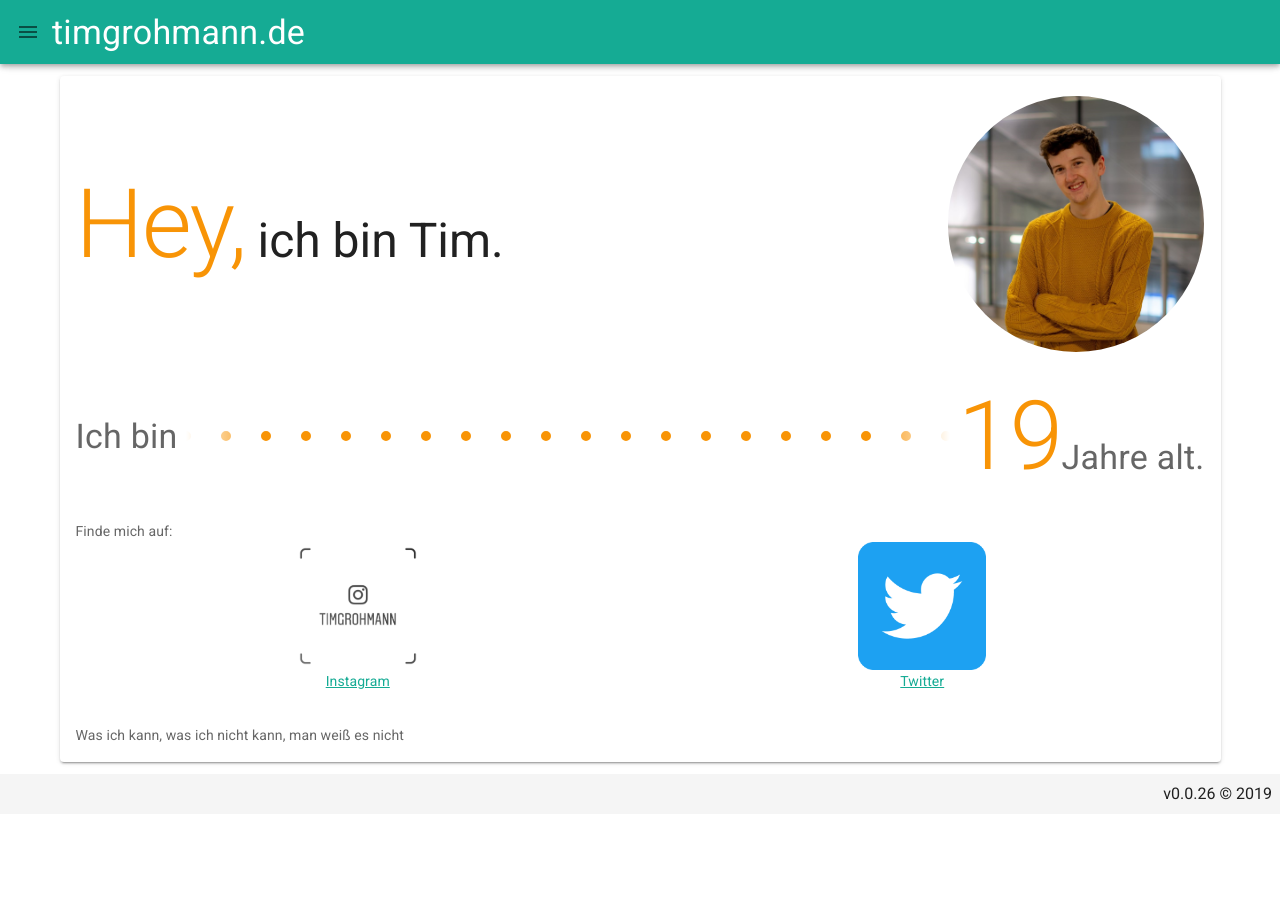
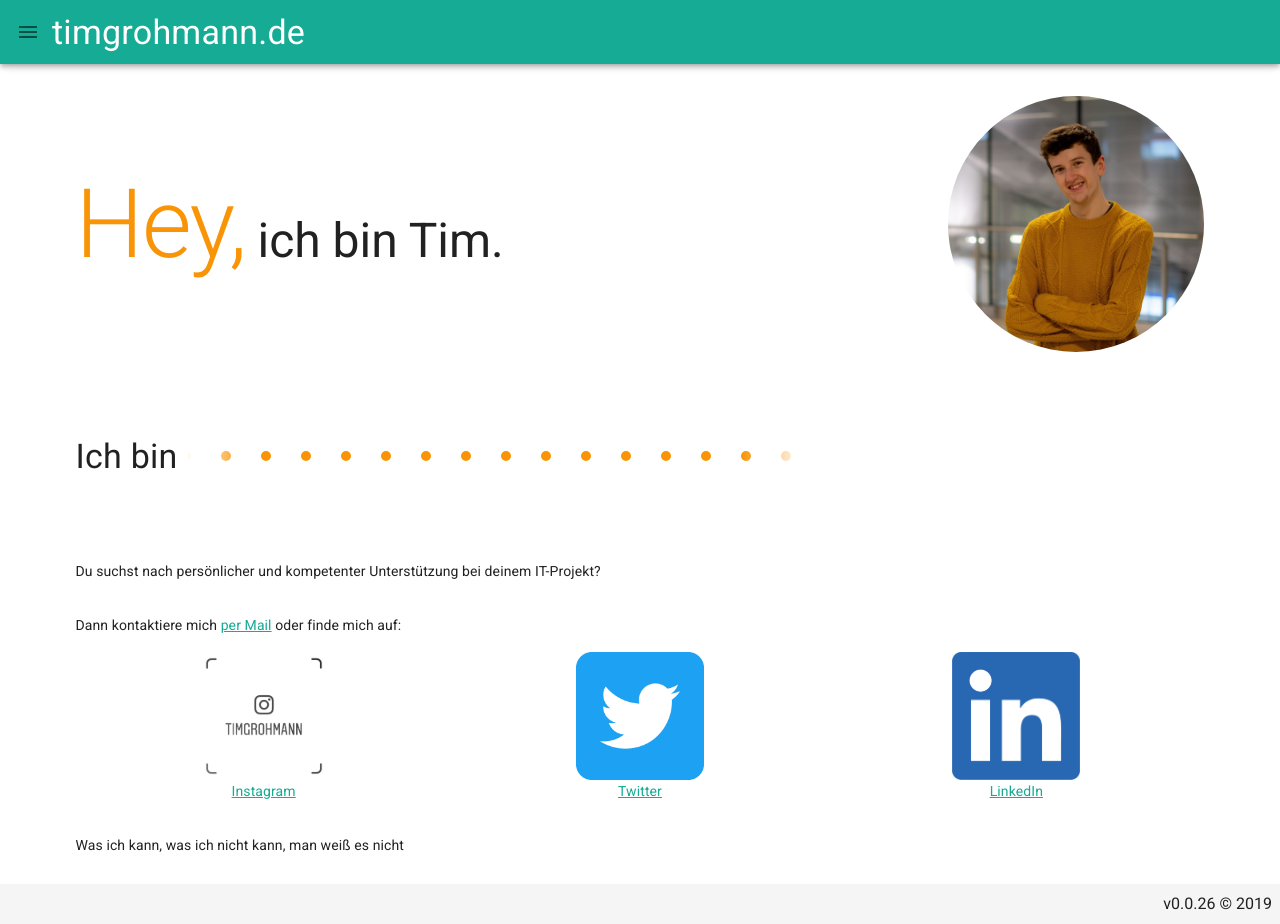
Before and after one commit to timgrohmann/timgrohmann-de, a Vue app in the folder vue-frontend/: page / in a window 1280 px wide. Before the commit the page ends 814 px from the top, so only its background shows below. Built offline with nearby package versions, Linux system fonts and the light colour scheme.

Commit message:
updates to landing page

```diff
--- a/vue-frontend/src/components/LandingPage.vue
+++ b/vue-frontend/src/components/LandingPage.vue
@@ -1,11 +1,11 @@
 <template>
-  <v-card>
+  <div>
     <v-card-title class="d-none">
       <div class="headline grey darken-1">Das wird timgrohmann.de - BAUSTELLE</div>
     </v-card-title>
     <v-layout row wrap justify-center>
       <v-flex xs12 md8 align-self-center>
-        <v-card-text class="display-2 ">
+        <v-card-text class="display-2">
           <span class="display-4 secondary--text">Hey,</span> ich bin Tim.
         </v-card-text>
       </v-flex>
@@ -20,7 +20,7 @@
       </v-flex>
     </v-layout>
     <v-card-text>
-      <v-layout row wrap align-center justify-center hidden-sm-and-down>
+      <v-layout row wrap align-center justify-left justify-sm-center hidden-sm-and-down>
         <v-flex class="text-xs-left text-md-right no-grow">
           <!--span class="display-4 secondary--text hidden-md-and-up"></span-->
           <span class="display-1">Ich bin</span>
@@ -29,33 +29,45 @@
           <DottedLine />
         </v-flex>
         <v-flex class="no-grow">
-          <span class="display-4 secondary--text">{{ age }}</span>
-          <span class="display-1">Jahre alt.</span>
+          <span class="display-4 secondary--text animate texts-t">Full Stack</span>
+          <br />
+          <span class="display-1 animate texts-s">Entwickler.</span>
         </v-flex>
       </v-layout>
       <v-layout row wrap align-center justify-center hidden-md-and-up>
         <v-flex class="no-grow">
           <span class="display-1">Ich bin</span>
-          <span class="display-4 secondary--text">{{ age }}</span>
-          <span class="display-1">Jahre alt.</span>
+          <br />
+          <span class="display-3 secondary--text animate texts-t">Full Stack</span>
+          <br />
+          <span class="display-1 animate texts-s">Entwickler.</span>
         </v-flex>
       </v-layout>
     </v-card-text>
     <v-card-text>
-      Finde mich auf:
+      Du suchst nach persönlicher und kompetenter Unterstützung bei deinem IT-Projekt?
+    </v-card-text>
+    <v-card-text>
+      <p>
+      Dann kontaktiere mich <a href="mailto:mail@timgrohmann.de">per Mail</a> oder finde mich auf:
+      </p>
       <div class="social-links">
-        <a href="https://instagram.com/timgrohmann">
+        <a href="https://instagram.com/timgrohmann" target="_blank">
           <img src="/img/timgrohmann_nametag.png" alt />
           <span>Instagram</span>
         </a>
-        <a href="https://twitter.com/_just_timothy_">
+        <a href="https://twitter.com/_just_timothy_" target="_blank">
           <img src="/img/twitter.png" alt />
           <span>Twitter</span>
+        </a>
+        <a href="https://www.linkedin.com/in/tim-grohmann" target="_blank">
+          <img src="/img/LinkedIn.png" alt />
+          <span>LinkedIn</span>
         </a>
       </div>
     </v-card-text>
     <v-card-text>Was ich kann, was ich nicht kann, man weiß es nicht</v-card-text>
-  </v-card>
+  </div>
 </template>
 
 <script>
@@ -66,7 +78,27 @@ export default {
     DottedLine,
   },
   data() {
-    return {};
+    return {
+      texts: [
+        {
+          t: "Full Stack",
+          s: "Entwickler.",
+        },
+        {
+          t: "jung",
+          s: "und innovativ.",
+        },
+        {
+          t: "bereit",
+          s: "für Dein Projekt.",
+        },
+      ],
+      timer: null,
+      state: 0,
+    };
+  },
+  created() {
+    this.timer = setInterval(this.cycle, 5000);
   },
   computed: {
     age() {
@@ -75,6 +107,38 @@ export default {
         new Number((new Date().getTime() - birthday.getTime()) / 31536000000)
       );
     },
+  },
+  methods: {
+    cycle() {
+      this.state++;
+      if (this.state == this.texts.length) {
+        this.state = 0;
+      }
+      console.log("Timer", this.state);
+      Array.from(document.getElementsByClassName("animate")).forEach((e) => {
+        e.classList.add("animate-out");
+      });
+      setTimeout(() => {
+        Array.from(document.getElementsByClassName("animate")).forEach((e) => {
+          e.classList.remove("animate-out");
+          e.classList.add("animate-in");
+        });
+        Array.from(document.getElementsByClassName("texts-t")).forEach((e) => {
+          e.innerHTML = this.texts[this.state].t;
+        });
+        Array.from(document.getElementsByClassName("texts-s")).forEach((e) => {
+          e.innerHTML = this.texts[this.state].s;
+        });
+      }, 100);
+      setTimeout(() => {
+        Array.from(document.getElementsByClassName("animate")).forEach((e) => {
+          e.classList.remove("animate-in");
+        });
+      }, 200);
+    },
+  },
+  beforeDestroy() {
+    clearInterval(this.timer);
   },
 };
 </script>
@@ -97,6 +161,7 @@ export default {
     display: flex;
     flex-direction: column;
     align-items: center;
+    margin: 0 5px;
   }
   img {
     width: 100%;
@@ -104,4 +169,20 @@ export default {
     height: auto;
   }
 }
+
+.animate {
+  transition: all ease-in 0.1s;
+  opacity: 1;
+  transform: translateY(0);
+  display: inline-block;
+}
+.animate-out {
+  transform: translateY(-10px);
+  opacity: 0;
+}
+.animate-in {
+  transition: all ease-out 0.1s;
+  transform: translateY(10px);
+  opacity: 0;
+}
 </style>
```
Also changed, not shown: vue-frontend/static/img/LinkedIn.png (added).
